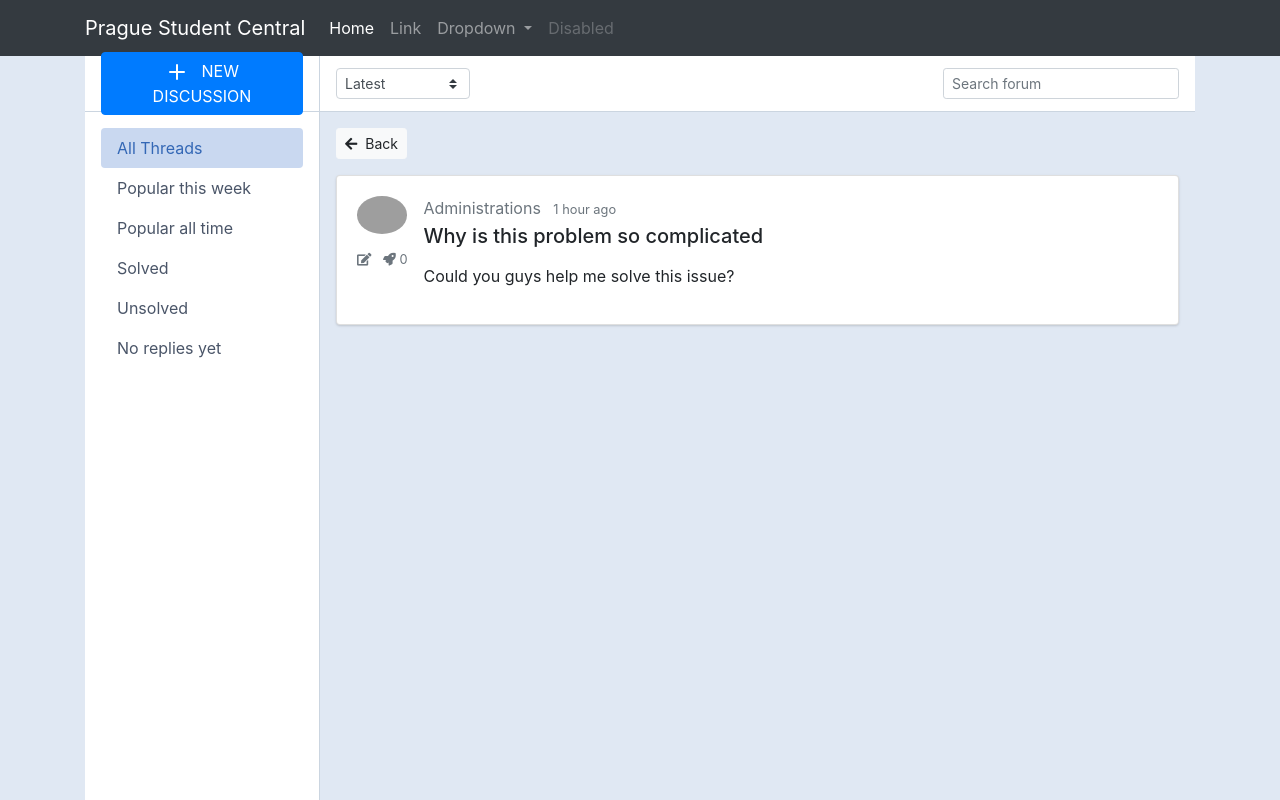
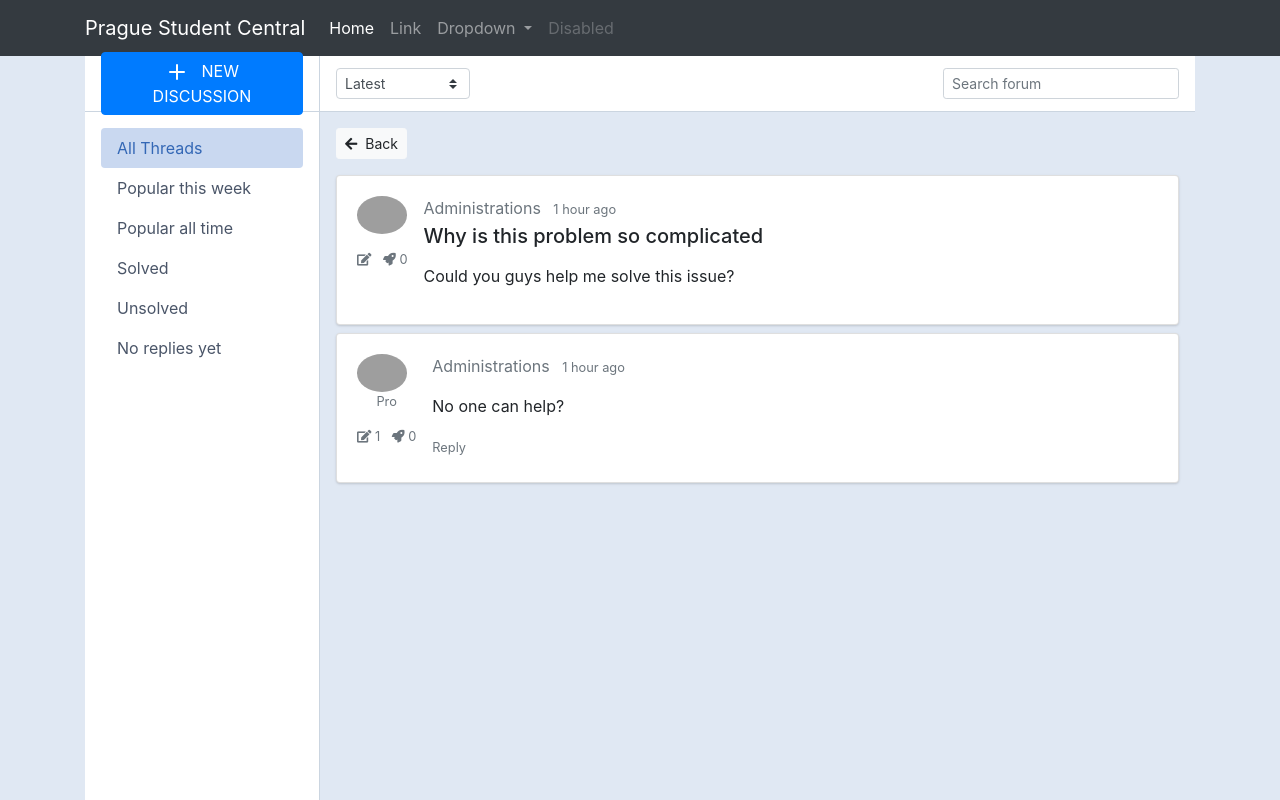
Before and after one commit to ahsnl-py/ProjectPSC, a Django app: template MAIN/templates/screens/post_detail.html in a window 1280 px wide. Run offline with Django 3.2, Linux system fonts and the light colour scheme; the template is opened without the code that fills it: values that come from a table or form of the project are taken from there, others are empty; data comes from the database, SQL or seed files in the repository; parts of the project's set-up code (start-up, migrations or seed data) failed here and were passed over; some libraries are stand-ins or nearby versions; grey boxes are pictures that could not be loaded.

Commit message:
fix comments functionality

```diff
--- a/MAIN/templates/screens/department_subjects.html
+++ b/MAIN/templates/screens/department_subjects.html
@@ -41,7 +41,7 @@
                                         <!-- <p><a href="{{forum.last_post.get_url}}">Last post</a></p> by <a href="">{{forum.last_post.user.fullname|title}}</a> on <small>{{forum.last_post.date|date}}</small> -->
                                     </div>
                                     <div class="text-muted small text-center align-self-top">
-                                        <span class="d-none d-sm-inline-block"><i class="fa fa-pencil-square-o"  aria-hidden="true"></i>{{forum.num_posts}}</span>
+                                        <span class="d-none d-sm-inline-block"><i class="fa fa-pencil-square-o"  aria-hidden="true"></i> {{forum.num_posts}}</span>
                                     </div>
                                 </div>
                             </div>
--- a/MAIN/templates/screens/post_detail.html
+++ b/MAIN/templates/screens/post_detail.html
@@ -53,12 +53,41 @@
                             </div>
 
                         </div>
+
                     </div>
                 </div>
+
+                {% for comment in post.comments.all %}
+                <div class="card mb-2">
+                    <div class="card-body">
+                        <div class="media forum-item">
+                            <a href="javascript:void(0)" class="card-link">
+                                <img src="https://bootdey.com/img/Content/avatar/avatar2.png" class="rounded-circle" width="50" alt="User" />
+                                <small class="d-block text-center text-muted">Pro</small>
+                                <div class="text-muted small text-center align-self-center py-3">
+                                    <span class="d-none d-sm-inline-block"><i class="fa fa-pencil-square-o"></i> {{comment.user.num_posts}}</span>
+                                    <span><i class="fa fa-rocket ml-2"></i> {{comment.user.points}}</span>
+                                </div>
+                            </a>
+                            <div class="media-body ml-3">
+                                <a href="javascript:void(0)" class="text-secondary">{{comment.user.fullname|title}}</a>
+                                <small class="text-muted ml-2">1 hour ago</small>
+                                <div class="mt-3 font-size-sm">
+                                    <p>{{comment.content}}</p>
+                                </div>
+
+                                <a href="javascript:void(0)" class="text-muted small">Reply</a>
+                            </div>
+                        </div>
+                    </div>
+                </div>
+                {% endfor %}
 
                 <!-- pagination -->
             </div>
             <!-- /Forum Detail -->
+
+
 
             <!-- /Inner main body -->
         </div>
```
